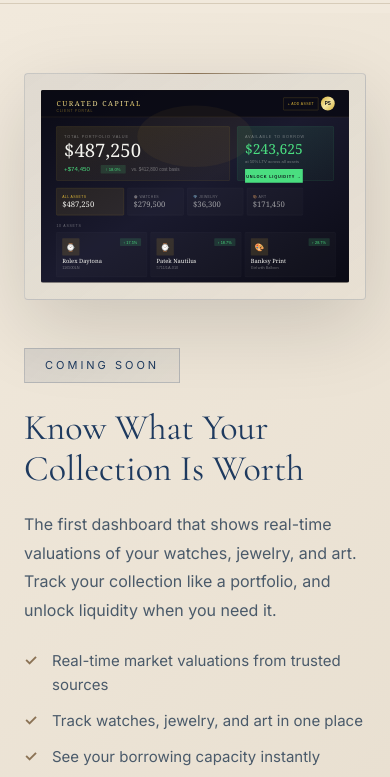
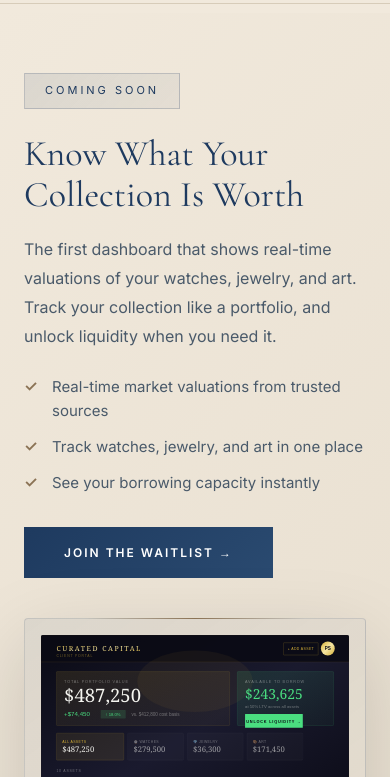
Before and after one commit to psells-gif/curated-capital-site, a website: page index.html in a window 390 px wide. Shown: the part 67-844 px from the top of the page. Drawn offline with nearby package versions, Linux system fonts and the light colour scheme.

Commit message:
Fix mobile hero order - text before image
Remove order: -1 on mobile so headline appears before dashboard preview

```diff
--- a/index.html
+++ b/index.html
@@ -293,8 +293,7 @@
             .nav-logo img { height: 50px; }
             /* Hero responsive */
             .hero-new { padding: 60px 24px; }
-            .hero-new-container { grid-template-columns: 1fr; gap: 48px; }
-            .hero-preview { order: -1; }
+            .hero-new-container { grid-template-columns: 1fr; gap: 40px; }
             .hero-new-content h1 { font-size: 36px; }
         }
     </style>
```
